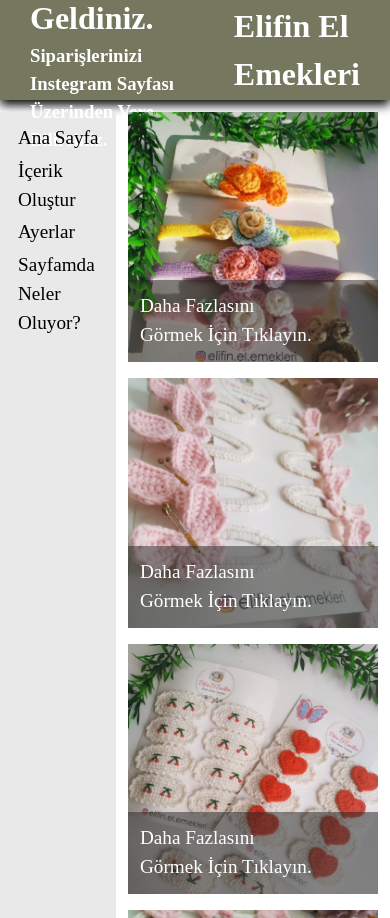
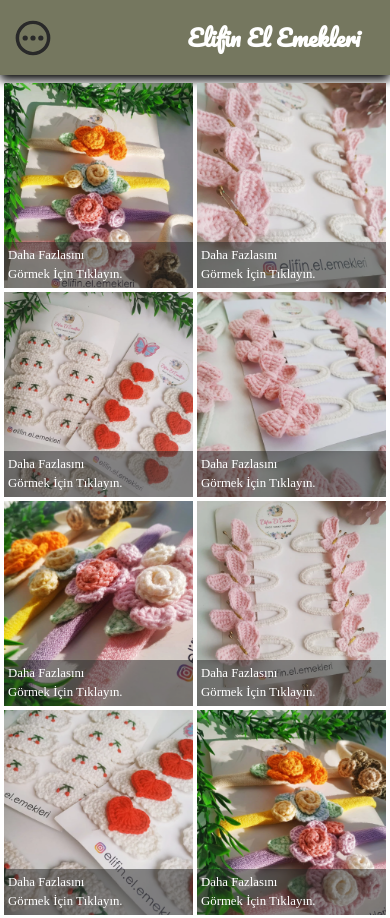
Before and after one commit to 175Shadow571/yonetici-paneli, a plain HTML site: page içerik/html/anaSayfa.html in a window 390 px wide. Shown: the top 918 px of the page. Drawn offline with Linux system fonts and the light colour scheme.

Commit message:
animasyonlar eklendi mobil version ayarlandı

```diff
--- a/index.html
+++ b/index.html
@@ -5,9 +5,11 @@
     <meta name="viewport" content="width=device-width, initial-scale=1.0">
     <title>Yönetici Paneli</title>
     <link rel="stylesheet" href="./style.css">
+    <link rel="" href="">
 </head>
 <body>
     <div class="header">
+        <svg class="headerMenuSvg" viewBox="-2.4 -2.4 28.80 28.80" fill="none" xmlns="http://www.w3.org/2000/svg" stroke="#000000" transform="matrix(1, 0, 0, 1, 0, 0)rotate(0)"><g id="SVGRepo_bgCarrier" stroke-width="0" transform="translate(5.16,5.16), scale(0.57)"></g><g id="SVGRepo_tracerCarrier" stroke-linecap="round" stroke-linejoin="round" stroke="#ffffff" stroke-width="0.048"></g><g id="SVGRepo_iconCarrier"> <g clip-path="url(#clip0_105_1893)"> <circle cx="12" cy="12" r="9" stroke="#292929" stroke-linecap="round" stroke-linejoin="round" stroke-width="2"></circle> <rect height="0.01" stroke="#292929" stroke-linejoin="round" stroke-width="3" transform="rotate(90 12.01 12)" width="0.01" x="12.01" y="12"></rect> <rect height="0.01" stroke="#292929" stroke-linejoin="round" stroke-width="3" transform="rotate(90 16.51 12)" width="0.01" x="16.51" y="12"></rect> <rect height="0.01" stroke="#292929" stroke-linejoin="round" stroke-width="3" transform="rotate(90 7.51001 12)" width="0.01" x="7.51001" y="12"></rect> </g> <defs> <clipPath id="clip0_105_1893"> <rect fill="white" height="24" transform="translate(0 0.000976562)" width="24"></rect> </clipPath> </defs> </g></svg>
         <div class="headerSol">
             <h1>Hoş Geldiniz.</h1>
             <h3>Siparişlerinizi Instegram Sayfası Üzerinden Vere Bilirsiniz.</h3>
@@ -26,5 +28,8 @@
         </div>
         <h1>Burada Görülecek Hiçbirşey Yok</h1>
     </div>
+
+
+    <script src="./script.js"></script>
 </body>
 </html>
--- a/içerik/css/anaSayfa.css
+++ b/içerik/css/anaSayfa.css
@@ -1,7 +1,7 @@
 
 .containerIcerik{
     display: grid;
-    grid-template-columns: repeat(auto-fit, minmax(250px,  1fr));
+    grid-template-columns: repeat(auto-fit, minmax(200px, 1fr));
     gap: 16px;
     padding: 12px;
     width: 100%;
@@ -26,3 +26,16 @@
     height: 100%;
     object-fit: cover;
 }
+
+@media (max-width: 615px){
+    .containerIcerik{
+        grid-template-columns: repeat(auto-fit, minmax(150px, 1fr));
+        gap: 4px;
+        padding: 4px;
+        padding-top: 8px;
+    }
+    .containerIcerik p{
+        font-size: 0.8rem;
+        padding: 4px;
+    }
+}
--- a/içerik/html/anaSayfa.html
+++ b/içerik/html/anaSayfa.html
@@ -9,6 +9,7 @@
 </head>
 <body>
     <div class="header">
+        <svg class="headerMenuSvg" viewBox="-2.4 -2.4 28.80 28.80" fill="none" xmlns="http://www.w3.org/2000/svg" stroke="#000000" transform="matrix(1, 0, 0, 1, 0, 0)rotate(0)"><g id="SVGRepo_bgCarrier" stroke-width="0" transform="translate(5.16,5.16), scale(0.57)"></g><g id="SVGRepo_tracerCarrier" stroke-linecap="round" stroke-linejoin="round" stroke="#ffffff" stroke-width="0.048"></g><g id="SVGRepo_iconCarrier"> <g clip-path="url(#clip0_105_1893)"> <circle cx="12" cy="12" r="9" stroke="#292929" stroke-linecap="round" stroke-linejoin="round" stroke-width="2"></circle> <rect height="0.01" stroke="#292929" stroke-linejoin="round" stroke-width="3" transform="rotate(90 12.01 12)" width="0.01" x="12.01" y="12"></rect> <rect height="0.01" stroke="#292929" stroke-linejoin="round" stroke-width="3" transform="rotate(90 16.51 12)" width="0.01" x="16.51" y="12"></rect> <rect height="0.01" stroke="#292929" stroke-linejoin="round" stroke-width="3" transform="rotate(90 7.51001 12)" width="0.01" x="7.51001" y="12"></rect> </g> <defs> <clipPath id="clip0_105_1893"> <rect fill="white" height="24" transform="translate(0 0.000976562)" width="24"></rect> </clipPath> </defs> </g></svg>
         <div class="headerSol">
             <h1>Hoş Geldiniz.</h1>
             <h3>Siparişlerinizi Instegram Sayfası Üzerinden Vere Bilirsiniz.</h3>
@@ -20,10 +21,10 @@
     </div>
     <div class="container">
         <div class="kontrolPaneli">
-            <a href="../html/anaSayfa.html" class="linkAnasayfa">Ana Sayfa <img src="./icons/arrow_left_70dp_EA33F7_FILL0_wght400_GRAD0_opsz48.svg" alt=""></a>
-            <a href="../html/olustur.html" class="linkDüzenle">İçerik Oluştur <img src="./icons/arrow_left_70dp_EA33F7_FILL0_wght400_GRAD0_opsz48.svg" alt=""></a>
-            <a href="" class="linkAyarlar">Ayerlar <img src="./icons/arrow_left_70dp_EA33F7_FILL0_wght400_GRAD0_opsz48.svg" alt=""></a>
-            <a href="" class="linkSayfamdaNeOluyor">Sayfamda Neler Oluyor? <img src="./icons/arrow_left_70dp_EA33F7_FILL0_wght400_GRAD0_opsz48.svg" alt=""></a>
+            <a href="../html/anaSayfa.html" class="linkAnasayfa">Ana Sayfa <img src="../../icons/arrow_left_70dp_EA33F7_FILL0_wght400_GRAD0_opsz48.svg" alt=""></a>
+            <a href="../html/olustur.html" class="linkDüzenle">İçerik Oluştur <img src="../../icons/arrow_left_70dp_EA33F7_FILL0_wght400_GRAD0_opsz48.svg" alt=""></a>
+            <a href="" class="linkAyarlar">Ayerlar <img src="../../icons/arrow_left_70dp_EA33F7_FILL0_wght400_GRAD0_opsz48.svg" alt=""></a>
+            <a href="" class="linkSayfamdaNeOluyor">Sayfamda Neler Oluyor? <img src="../../icons/arrow_left_70dp_EA33F7_FILL0_wght400_GRAD0_opsz48.svg" alt=""></a>
         </div>
         <div class="containerIcerik">
 
@@ -77,5 +78,7 @@
             </div>
         </div>
     </div>
+
+    <script src="../../script.js"></script>
 </body>
 </html>
--- a/script.js
+++ b/script.js
@@ -0,0 +1,13 @@
+const svgMenu = document.querySelector(".headerMenuSvg")
+const menu = document.querySelector(".kontrolPaneli")
+
+svgMenu.addEventListener("click", ()=>{
+    if(svgMenu.classList != "headerMenuSvg menuClick"){
+        svgMenu.classList.add("menuClick");
+        menu.classList.add("open");
+
+    }else{
+        svgMenu.classList.remove("menuClick");
+        menu.classList.remove("open")
+    }
+})
--- a/style.css
+++ b/style.css
@@ -34,12 +34,17 @@ p{
 }
 /********************************************/
 
+
+@font-face {
+    font-family: baslik;
+    src: url(./fonts/Pacifico/Pacifico-Regular.ttf);
+}
 a{
     text-decoration:none;
     color: black;
+    -webkit-tap-highlight-color: transparent;
+
 }
-
-
 .header{
     display: flex;
     justify-content: space-between;
@@ -53,6 +58,7 @@ a{
 .headerSag{
     position: relative;
     right: 30px;
+    font-family: "baslik",sans-serif;
 }
 .headerSag a{
     color: #ffff;
@@ -61,6 +67,9 @@ a{
     position:relative;
     left: 30px;
     padding-right: 80px;
+}
+.header svg{
+    display: none;
 }
 .container{
     display: flex;
@@ -99,3 +108,39 @@ a{
     50%{transform: translate(5px,0)}
     100%{transform: translate(0,0)}
 }
+
+
+@media (max-width: 815px) {
+    .header{
+        font-size: 0.7rem;
+        height: 75px;
+    }
+    .header svg{
+        display: block;
+        width: 50px;
+        margin: 8px;
+        flex-shrink: 0;
+        transform: translate(0);
+        transition: transform 0.5s ease;
+    }
+    .headerSol{
+        display: none;
+    }
+    .kontrolPaneli{
+        width: 60vw;
+        position: absolute;
+        z-index: 10;
+        margin-top: 8px;
+        left: -200vw;
+        transition: left 1s ease-in;
+        opacity: 0.8;
+    }
+    .kontrolPaneli.open{
+        left: 0;
+        transition: left 0.6s ease-in-out ;
+    }
+    .headerMenuSvg.menuClick{
+        transform: rotate(90deg);
+        transition: transform 0.5s ease;
+    }
+}
```
Also changed, not shown: içerik/html/olustur.html (+3 -0 lines), fonts/Pacifico/OFL.txt (added), fonts/Pacifico/Pacifico-Regular.ttf (added).
